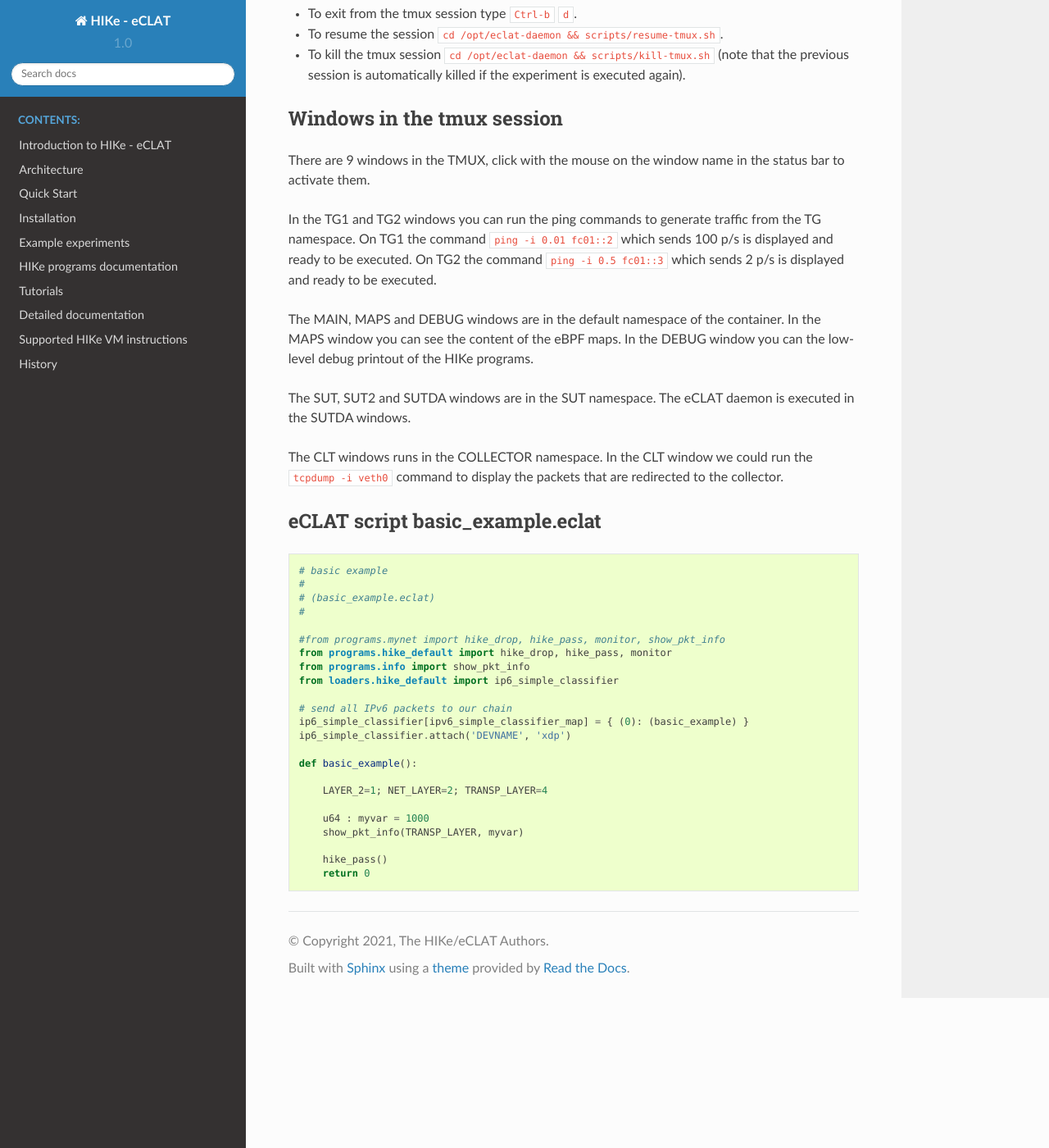
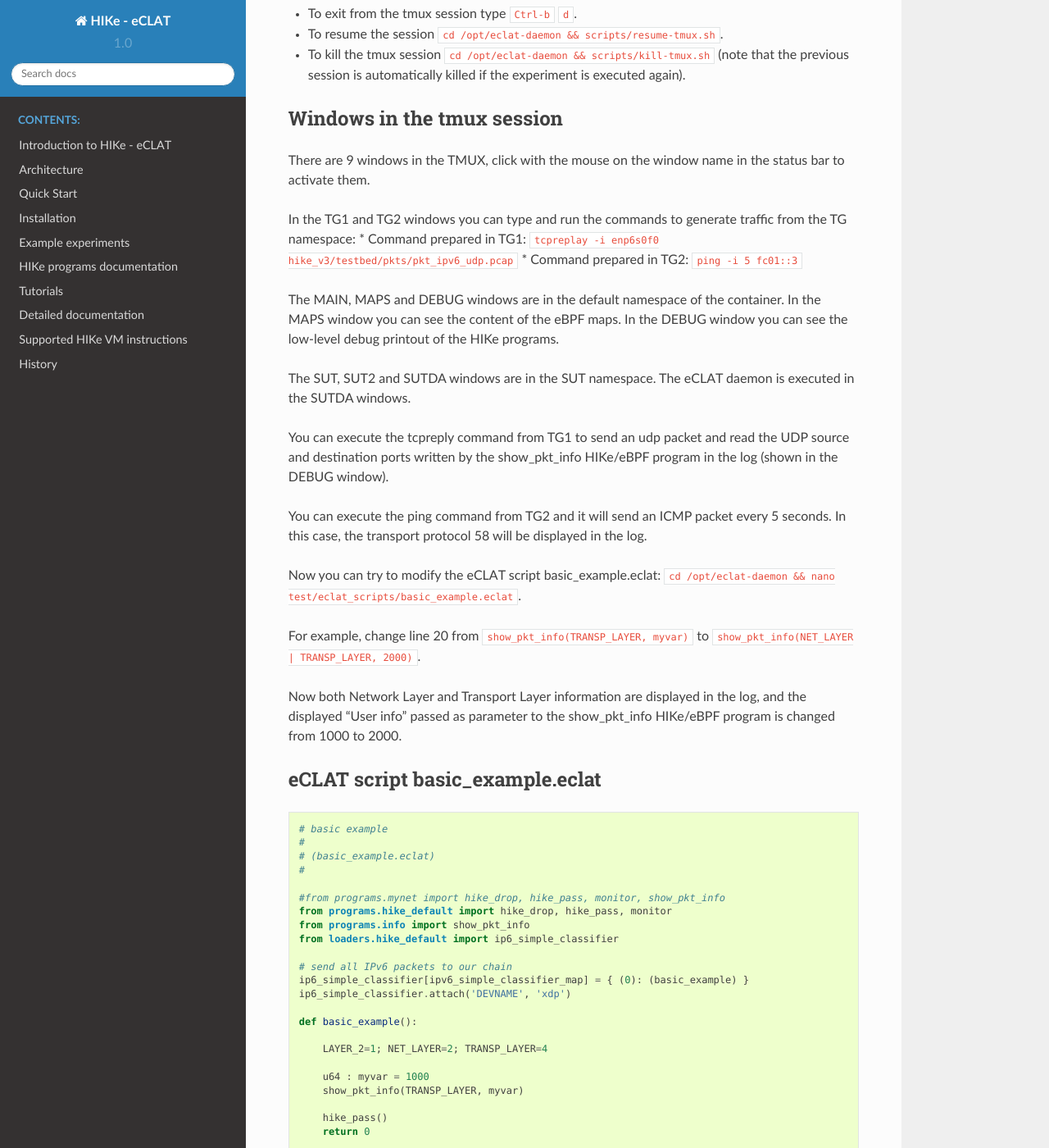
Before and after one commit to hike-eclat/docs, a Sphinx documentation site: the page built from docs/basic_testbed.rst, in a window 1280 px wide and 1400 px high, scrolled down 1084 px. Shown: the whole window at 82% size. Built offline with Sphinx 7.4.7 and the Read the Docs theme 2.0.0, drawn with Linux system fonts in a browser that asks for light colours; pages that are not in the unit, such as notebooks, are missing from menus.

Commit message:
Update basic_testbed.rst

```diff
--- a/docs/basic_testbed.rst
+++ b/docs/basic_testbed.rst
@@ -53,17 +53,27 @@ Windows in the tmux session
 
 There are 9 windows in the TMUX, click with the mouse on the window name in the status bar to activate them.
 
-In the TG1 and TG2 windows you can run the ping commands to generate traffic from the TG namespace.
-On TG1 the command ``ping -i 0.01 fc01::2`` which sends 100 p/s is displayed and ready to be executed.
-On TG2 the command ``ping -i 0.5 fc01::3`` which sends 2 p/s is displayed and ready to be executed.
+In the TG1 and TG2 windows you can type and run the commands to generate traffic from the TG namespace:
+* Command prepared in TG1: ``tcpreplay -i enp6s0f0 hike_v3/testbed/pkts/pkt_ipv6_udp.pcap``
+* Command prepared in TG2: ``ping -i 5 fc01::3``
 
 The MAIN, MAPS and DEBUG windows are in the default namespace of the container.
 In the MAPS window you can see the content of the eBPF maps.
-In the DEBUG window you can the low-level debug printout of the HIKe programs.
+In the DEBUG window you can see the low-level debug printout of the HIKe programs.
 
 The SUT, SUT2 and SUTDA windows are in the SUT namespace. The eCLAT daemon is executed in the SUTDA windows.
 
-The CLT windows runs in the COLLECTOR namespace. In the CLT window we could run the ``tcpdump -i veth0`` command to display the packets that are redirected to the collector.
+You can execute the tcpreply command from TG1 to send an udp packet and read the UDP source and destination ports written by the show_pkt_info HIKe/eBPF program in the log (shown in the DEBUG window).
+
+You can execute the ping command from TG2 and it will send an ICMP packet every 5 seconds. In this case, the transport protocol 58 will be displayed in the log.
+
+Now you can try to modify the eCLAT script basic_example.eclat: ``cd /opt/eclat-daemon && nano test/eclat_scripts/basic_example.eclat``.
+
+For example, change line 20 from ``show_pkt_info(TRANSP_LAYER, myvar)`` to ``show_pkt_info(NET_LAYER | TRANSP_LAYER, 2000)``.
+
+Now both Network Layer and Transport Layer information are displayed in the log, and the displayed "User info" passed as parameter to the show_pkt_info HIKe/eBPF program is changed from 1000 to 2000.
+
+
 
 .. _eclat-script-basic:
 
```
